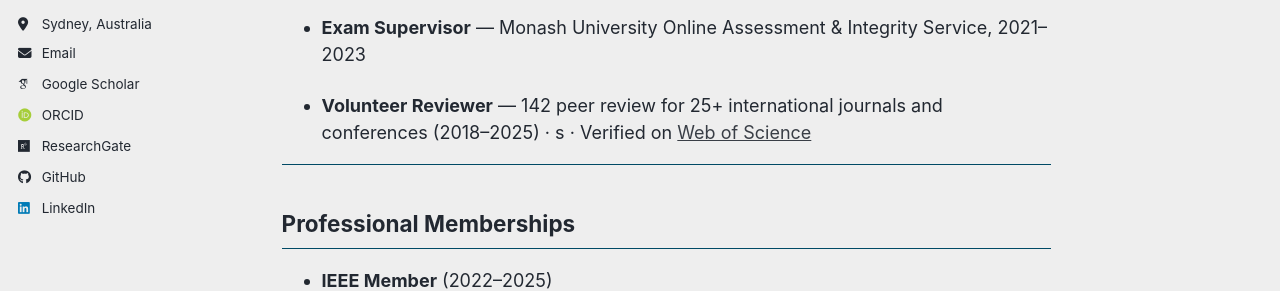
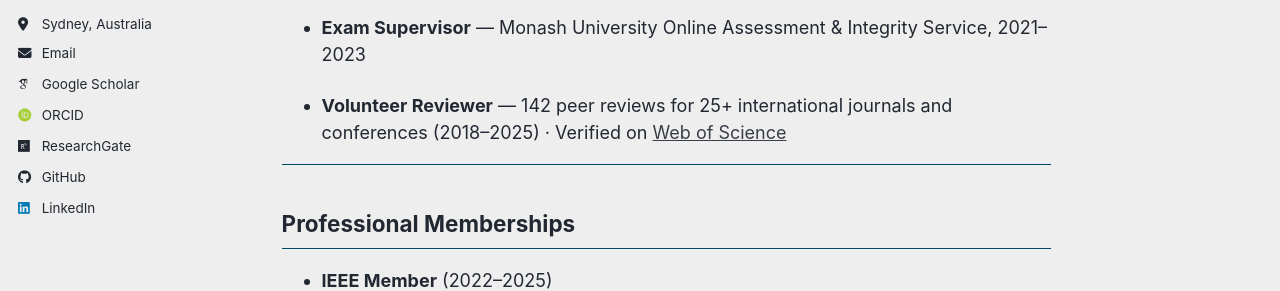
Before and after one commit to miladtm94/miladtm94.github.io, a Jekyll site: the page built from _pages/service.md, in a window 1280 px wide and 900 px high. Shown: the part 420-711 px from the top of the window. Built offline with Jekyll 4.4.1, drawn with Linux system fonts in a browser that asks for light colours; some web fonts are replaced; a script bundle is joined from its source files by our own code; library files that are not in the unit come from our copies.

Commit message:
Update service page

```diff
--- a/_pages/service.md
+++ b/_pages/service.md
@@ -12,7 +12,7 @@ author_profile: true
 - **Selection Committee Member** &mdash; ANU Summer Research Scholarship (SRS) Program, 2023
 - **Exam Supervisor** &mdash; Monash University Online Assessment & Integrity Service, 2021–2023
 
-- **Volunteer Reviewer** &mdash; 142 peer review for 25+ international journals and conferences (2018–2025) &middot; s &middot; Verified on [Web of Science](https://www.webofscience.com/wos/author/record/D-3932-2019)
+- **Volunteer Reviewer** &mdash; 142 peer reviews for 25+ international journals and conferences (2018–2025) &middot; Verified on [Web of Science](https://www.webofscience.com/wos/author/record/D-3932-2019)
 
 ---
 
```
